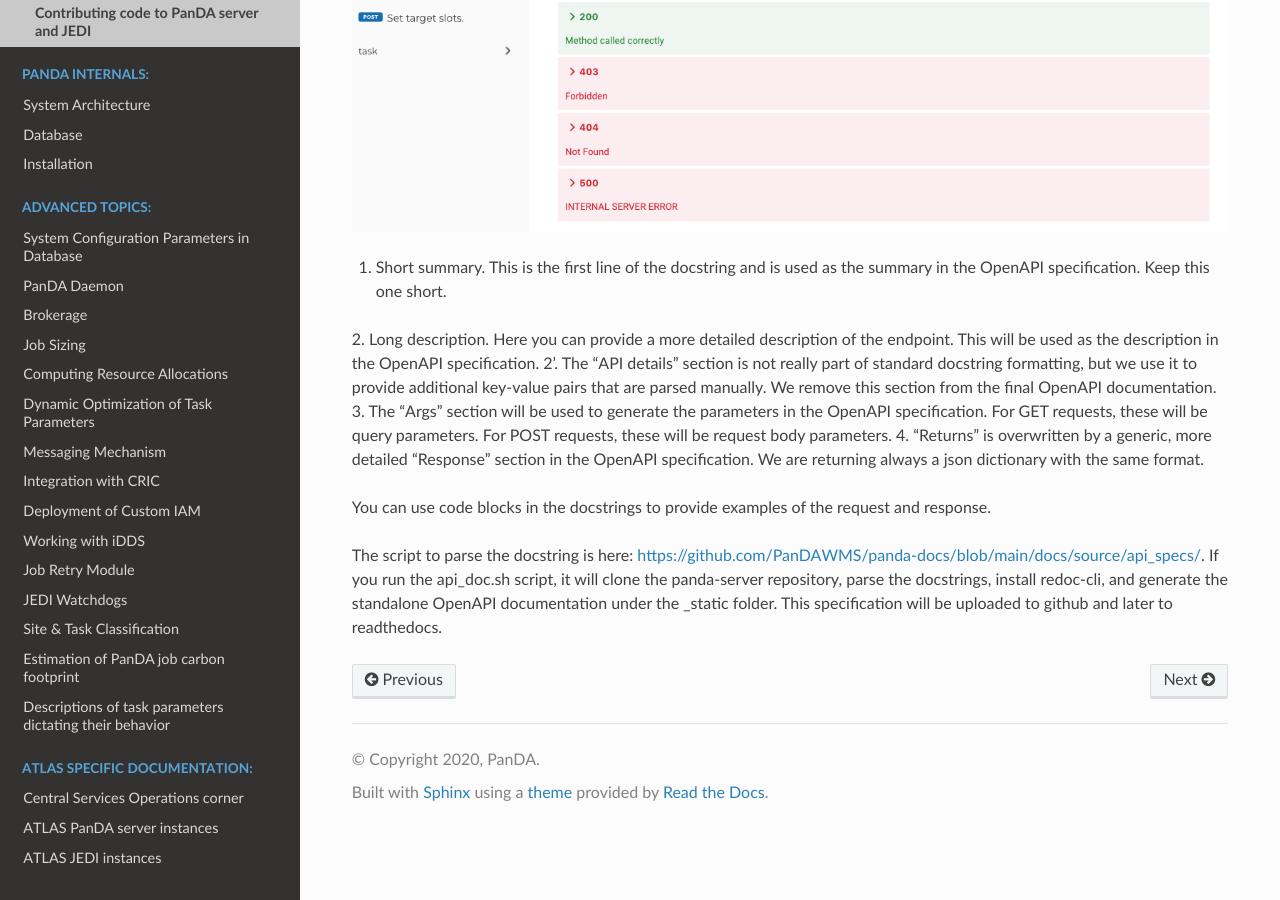
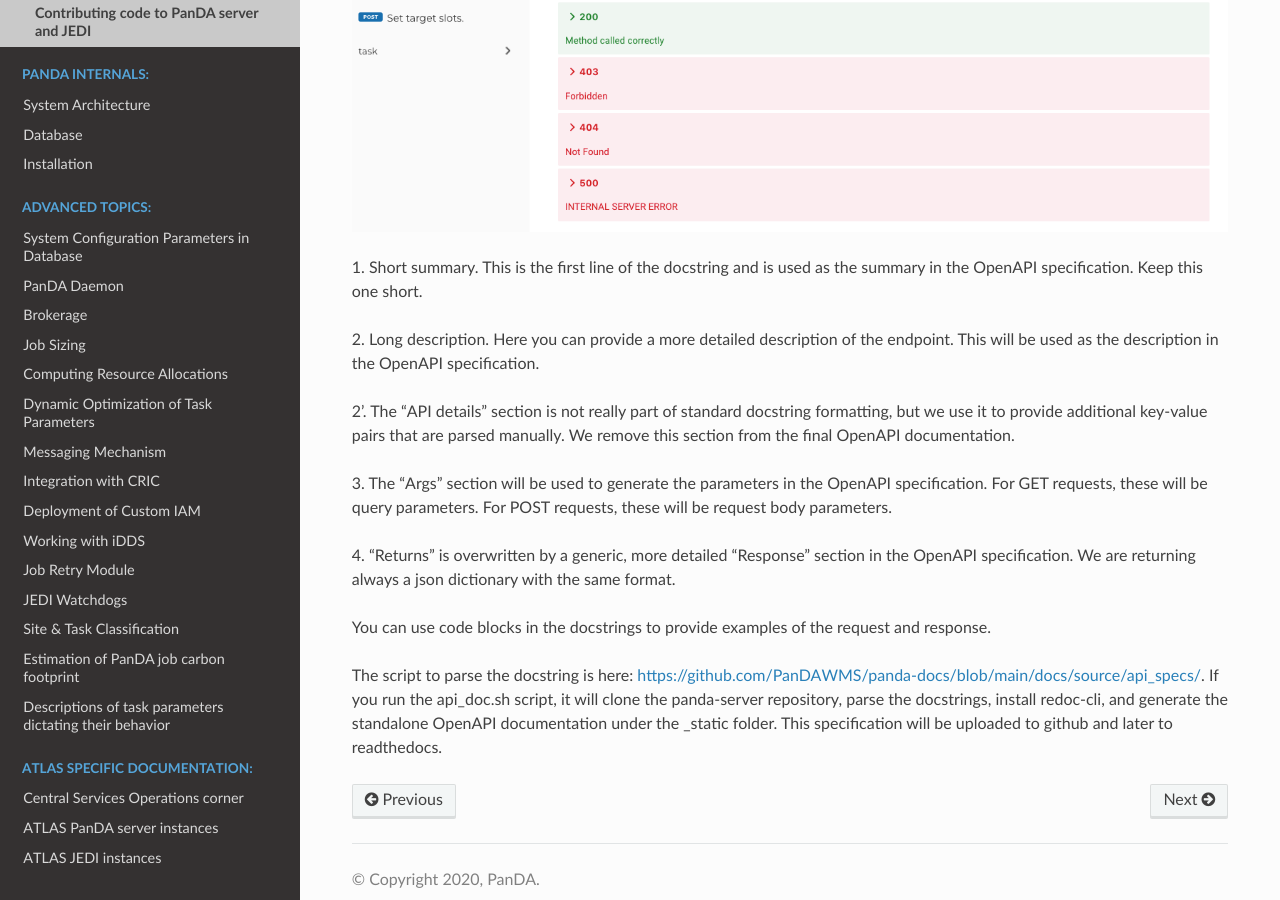
Before and after one commit to PanDAWMS/panda-docs, a Sphinx documentation site: the page built from docs/source/developer/styleguide.rst, in a window 1280 px wide and 900 px high, scrolled down 4891 px. Built offline with Sphinx 7.4.7 and the Read the Docs theme 3.1.0, drawn with Linux system fonts in a browser that asks for light colours; pages that are not in the unit, such as notebooks, are missing from menus.

Commit message:
Escaping the numbered list

```diff
--- a/docs/source/developer/styleguide.rst
+++ b/docs/source/developer/styleguide.rst
@@ -193,11 +193,15 @@
 .. figure:: images/docstring.png
 .. figure:: images/openapi.png
 
-1. Short summary. This is the first line of the docstring and is used as the summary in the OpenAPI specification. Keep this one short.
-2. Long description. Here you can provide a more detailed description of the endpoint. This will be used as the description in the OpenAPI specification.
-2'. The "API details" section is not really part of standard docstring formatting, but we use it to provide additional key-value pairs that are parsed manually. We remove this section from the final OpenAPI documentation.
-3. The "Args" section will be used to generate the parameters in the OpenAPI specification. For GET requests, these will be query parameters. For POST requests, these will be request body parameters.
-4. "Returns" is overwritten by a generic, more detailed "Response" section in the OpenAPI specification. We are returning always a json dictionary with the same format.
+\1. Short summary. This is the first line of the docstring and is used as the summary in the OpenAPI specification. Keep this one short.
+
+\2. Long description. Here you can provide a more detailed description of the endpoint. This will be used as the description in the OpenAPI specification.
+
+\2'. The "API details" section is not really part of standard docstring formatting, but we use it to provide additional key-value pairs that are parsed manually. We remove this section from the final OpenAPI documentation.
+
+\3. The "Args" section will be used to generate the parameters in the OpenAPI specification. For GET requests, these will be query parameters. For POST requests, these will be request body parameters.
+
+\4. "Returns" is overwritten by a generic, more detailed "Response" section in the OpenAPI specification. We are returning always a json dictionary with the same format.
 
 You can use code blocks in the docstrings to provide examples of the request and response.
 
```
